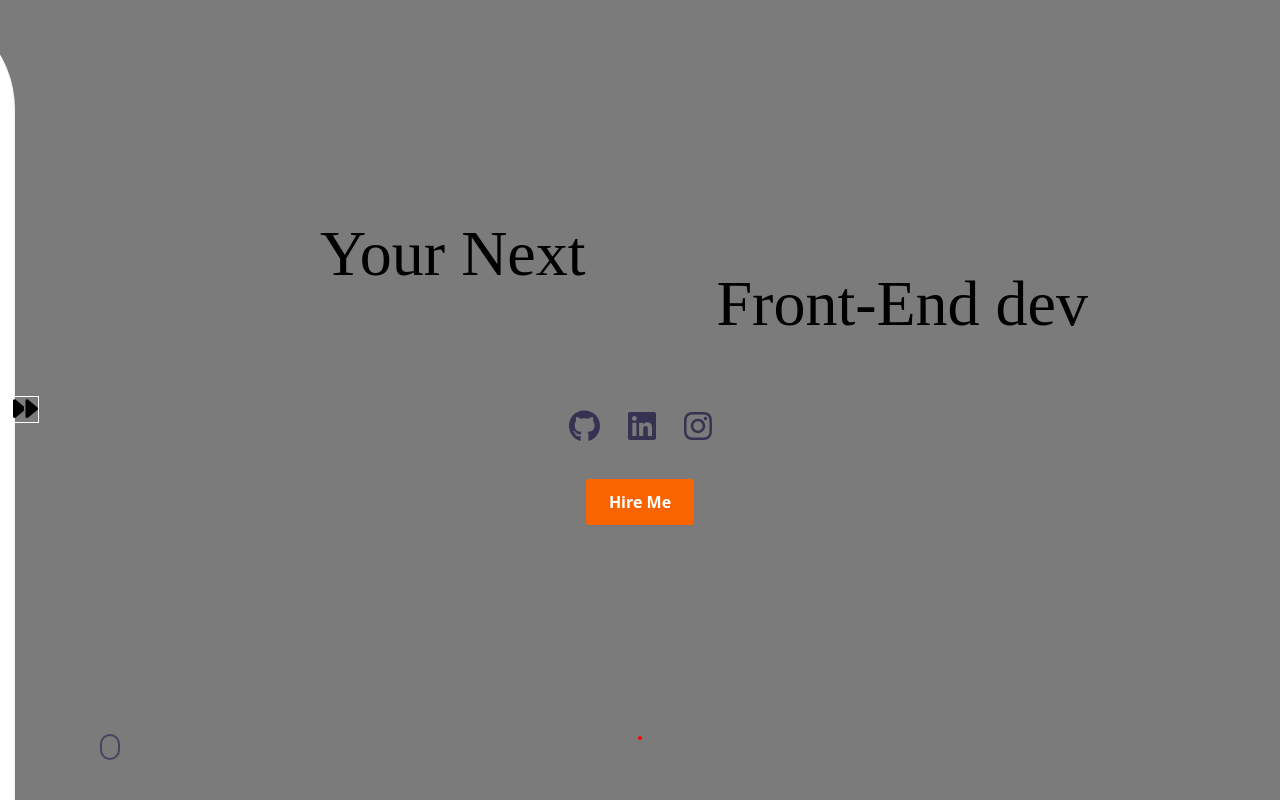
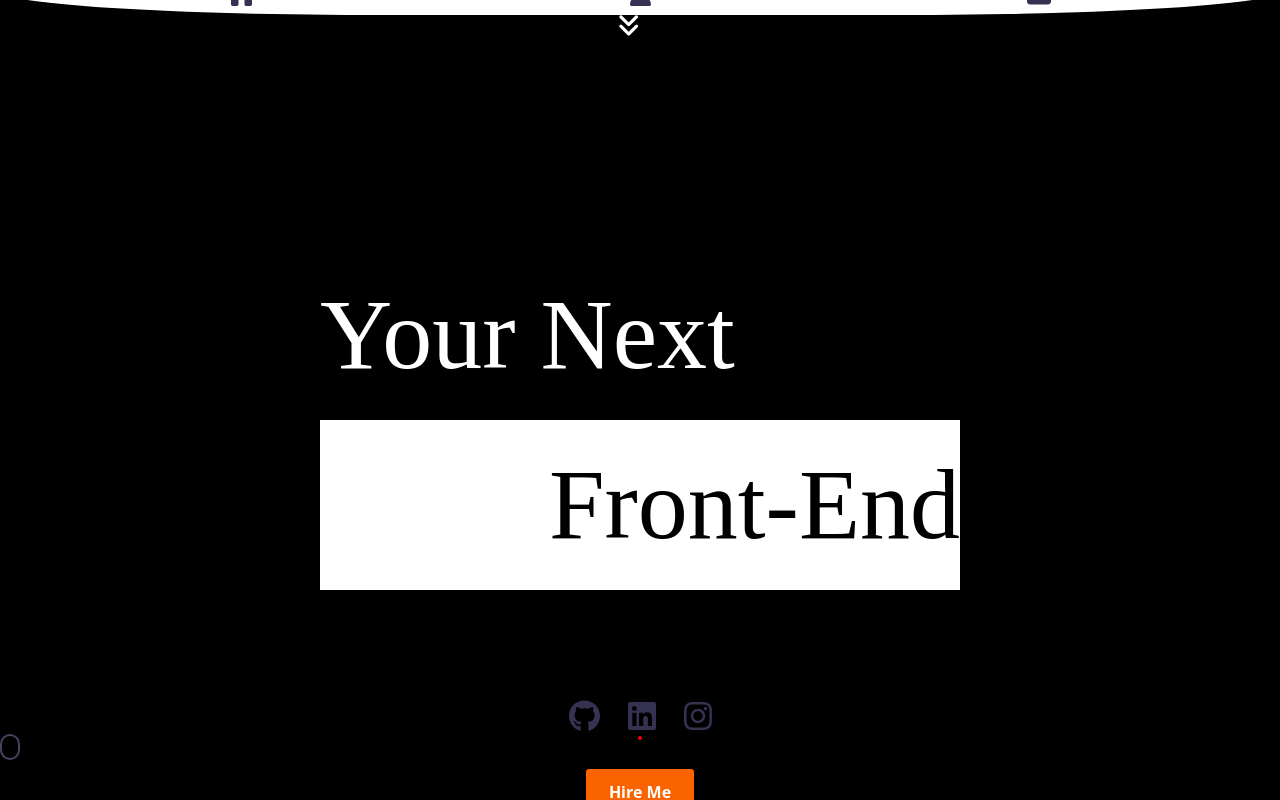
Before and after one commit to artursantana/Portifolio, a React (Vite) app: page / in a window 1280 px wide. Shown: the top 800 px of the page. Built offline with nearby package versions, Linux system fonts and the light colour scheme.

Commit message:
first commit

```diff
--- a/src/components/home/Home.jsx
+++ b/src/components/home/Home.jsx
@@ -18,7 +18,7 @@ const Home = () => {
             Your Next
           </div>
 
-            <div className='home_div1'>Front-End dev</div>
+            <div className='home_div1'>Front-End</div>
 
         <HeaderSocials />
 
--- a/src/components/home/home.scss
+++ b/src/components/home/home.scss
@@ -2,7 +2,7 @@
 @import '../../index.scss';
 
 .home {
-    position: relative;
+
     width: 90%;
     min-height: 100vh;
     display: flex;
@@ -13,15 +13,16 @@
 
     .home_div{
         text-align: start;
-        width: -150%;height: 50px;
-        font-size: 4rem;
-        margin-top: -50px;
 
+        font-size: 100px;
     }
      .home_div1{
-        width: 120%;height: 50px;
+
+
         justify-content: flex-end;
-        font-size: 4rem;
+        font-size: 100px;
+        background-color: white;
+        color: black;
 
     }
 
@@ -29,6 +30,7 @@
 .intro {
     width: 640px; height:300px ;
     text-align: center;
+    color: white;
     border-radius: 100px 200px 10px 100px;
 
     div {
--- a/src/components/sidebar/Sdebar.scss
+++ b/src/components/sidebar/Sdebar.scss
@@ -2,35 +2,32 @@
 
 
 .active_nav_bar {
-        left: 0;
+        top: 0;
+        border-radius:0%;
         transition: all 1s;
 }
 
 
 aside {
     position:fixed;
-    left: -95px;
-    top: 0;
+    top: -65px;
     background-color: $container-Color;
     border-right: 1px solid rgba(0,0,0,0.05);
     padding: 2.5rem;
-    width: 110px;
-    min-height: 95vh;
-    display: flex;
-    flex-direction: column;
-    justify-content: space-between;
+    width: 100%;
+    height: 25px;
     z-index: 10;
     transition: all 1s;
-    border-radius: 1px 200px 1px 1px;
+    border-radius:30%;
 
 
      .nav_arrow {
         position: absolute;
-        top: 45%;
-        right: -25px;
+        bottom: -29%;
+        right: 50%;
         font-size: 25px;
         cursor: pointer;
-        border: 1px solid white;
+        color: white;
         transition: all 1s;
     }
 
@@ -38,30 +35,24 @@ aside {
         transform: rotate(180deg);
     }
 
-
-
     .nav_name {
-
         position: absolute;
         width: 100%;
         text-align: center;
         left: 0;
+        display: none;
     }
 
     .nav_menu {
         display: flex;
-        height: 100vh;
         flex-direction: column;
-        justify-content: space-around;
-
+        width: 100%; height: 100%;
     }
 
     .nav_list {
         display: flex;
-
-        height: 70%;
-        flex-direction: column;
-        justify-content: space-between;
+        justify-content: space-around;
+        height: 80%;
 
     }
 
--- a/src/components/sidebar/Sidebar.jsx
+++ b/src/components/sidebar/Sidebar.jsx
@@ -16,7 +16,7 @@ const Sidebar = () => {
 
   return (
     <aside id='aside'>
-      <i className="fa-solid fa-forward nav_arrow" id='rotate' onClick={acitveNavbar}></i>
+      <i className="fa-solid fa-angles-down nav_arrow" id='rotate' onClick={acitveNavbar}></i>
         <nav className="nav">
         <div className='nav_name'>{artur}</div>
           <div className="nav_menu">
--- a/src/index.scss
+++ b/src/index.scss
@@ -49,6 +49,7 @@ $smaller-font-size: 0.75rem;
   margin: 0;
   padding: 0;
   box-sizing: border-box;
+
 }
 
 html {
@@ -62,7 +63,7 @@ body,button,input,textarea {
 }
 
 body{
-  background-color: $body-Color;
+  background-color: black;
   line-height: 1.7;
   color: var($text-Color);
 }
```
